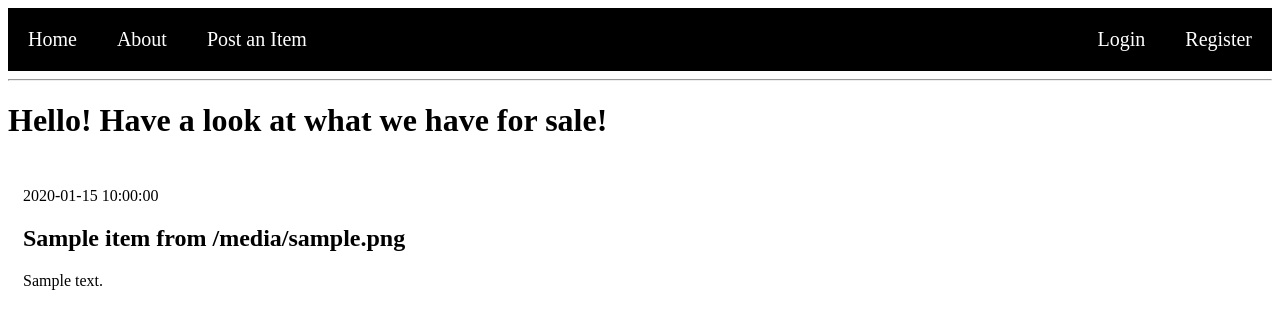
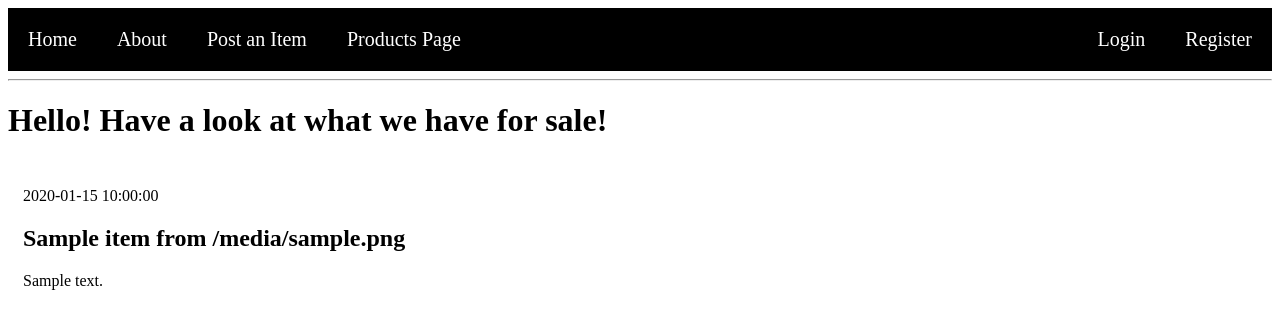
Before and after one commit to kyj0107/Mizzou-Marketplace, a Flask app: template templates/index.html in a window 1280 px wide. Shown: the top 315 px of the page. Run offline with Flask 3, Linux system fonts and the light colour scheme; the template is opened without the code that fills it: most values are stand-ins (such as "Sample title", 1, 10 or a date in 2020).

Commit message:
link product page to base

```diff
--- a/app.py
+++ b/app.py
@@ -1,6 +1,6 @@
 import sqlite3
 from flask import Flask, render_template, request, url_for, flash, redirect, abort
-import mysql.connector
+# import mysql.connector
 
 app = Flask(__name__)
 app.config["DEBUG"] = True
--- a/templates/base.html
+++ b/templates/base.html
@@ -17,9 +17,11 @@
         <a href="{{ url_for('index') }}">Home</a>
         <a href="{{ url_for('about') }}">About</a>
         <a href="{{ url_for('itemEntry') }}">Post an Item</a>
+        <a href ="{{ url_for(product) }}">Products Page</a>
         <div class="account">
             <a href="{{ url_for('login') }}">Login</a>
             <a href ="{{ url_for('register') }}">Register</a>
+
         </div>
     </nav>
     <hr>
```
